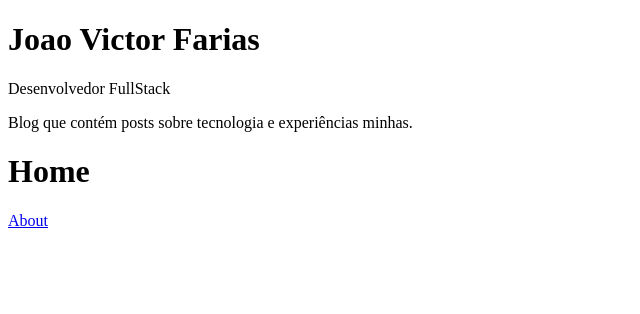
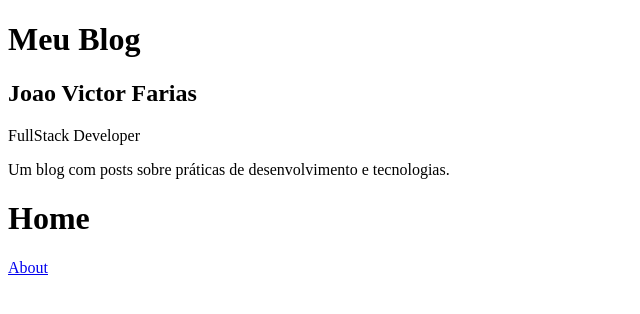
Before and after one commit to jvictorfarias/my-blog, a Gatsby site: page / in a window 1280 px wide. Shown: the whole page, without its empty margins (0-640 px from the left). Built offline with nearby package versions, Linux system fonts and the light colour scheme; Gatsby itself is replaced by a stand-in of ours.

Commit message:
:beers: using static query to fetch data

```diff
--- a/gatsby-config.js
+++ b/gatsby-config.js
@@ -1,8 +1,9 @@
 module.exports = {
   siteMetadata: {
-    title: `My Blog`,
-    description: `A blog with posts about development made by Joao Victor Farias`,
-    author: `@jvictorfarias`,
+    title: `Meu Blog`,
+    description: `Um blog com posts sobre práticas de desenvolvimento e tecnologias.`,
+    position: `FullStack Developer`,
+    author: `Joao Victor Farias`,
   },
   plugins: [
     `gatsby-plugin-react-helmet`,
--- a/src/components/Profile/index.jsx
+++ b/src/components/Profile/index.jsx
@@ -1,11 +1,34 @@
 import React from 'react'
 
+import { StaticQuery, graphql } from 'gatsby'
+
 const Profile = () => (
-  <>
-    <h1>Joao Victor Farias</h1>
-    <span>Desenvolvedor FullStack</span>
-    <p>Blog que contém posts sobre tecnologia e experiências minhas.</p>
-  </>
+  <StaticQuery
+    query={graphql`
+      query ProfileMetadata {
+        site {
+          siteMetadata {
+            title
+            description
+            author
+            position
+          }
+        }
+      }
+    `}
+    render={({
+      site: {
+        siteMetadata: { title, position, author, description },
+      },
+    }) => (
+      <div>
+        <h1>{title}</h1>
+        <h2>{author}</h2>
+        <span>{position}</span>
+        <p>{description}</p>
+      </div>
+    )}
+  />
 )
 
 export default Profile
```
